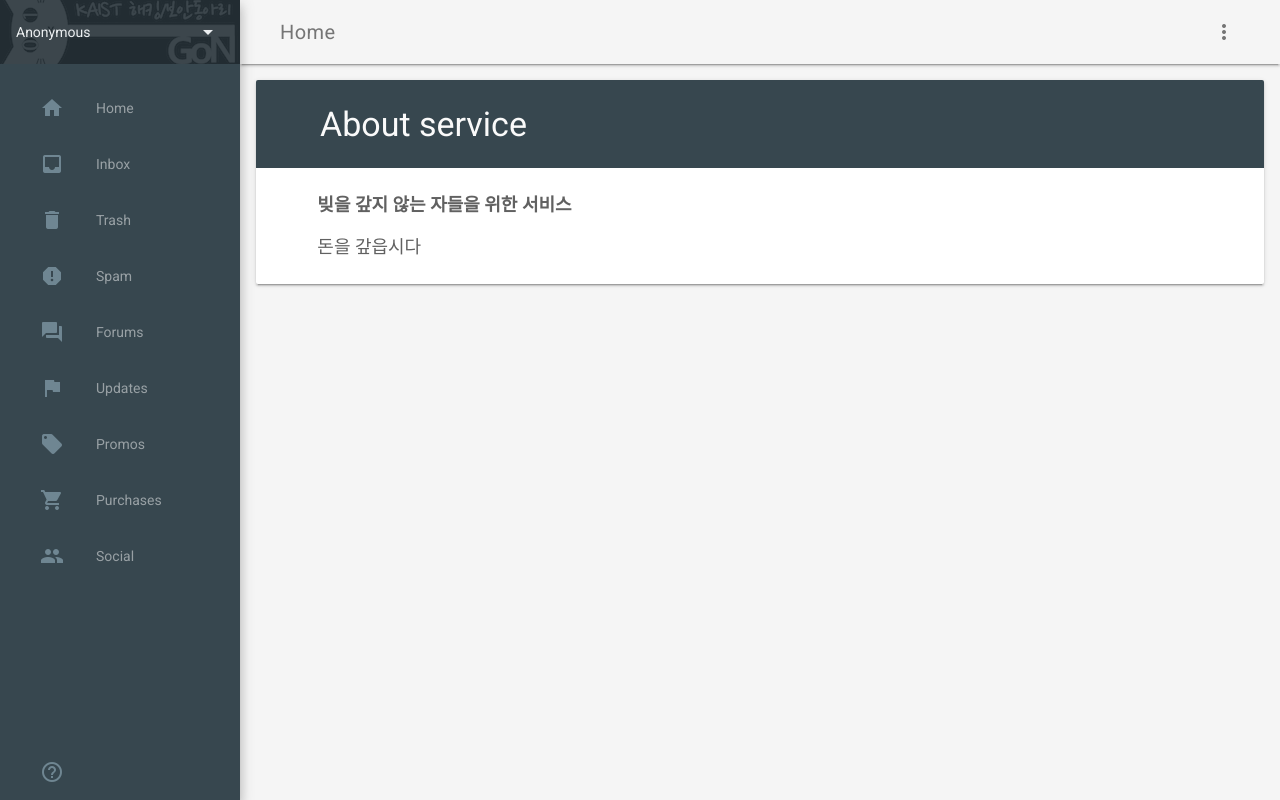
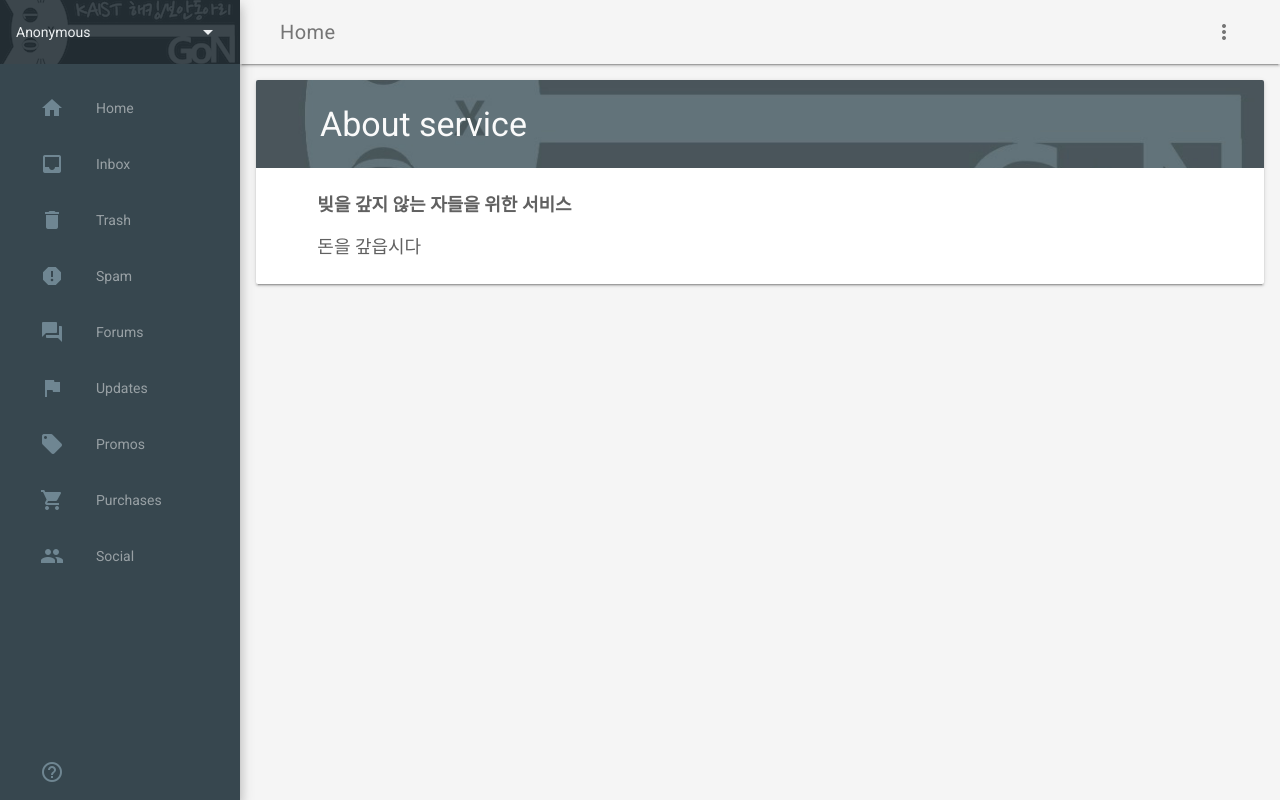
Before and after one commit to piixeltree/gon-money, a Flask app: page /about in a window 1280 px wide. Run offline with Flask 2, Linux system fonts and the light colour scheme.

Commit message:
Add background image to about card header

```diff
--- a/static/css/styles.css
+++ b/static/css/styles.css
@@ -88,6 +88,7 @@ html, body {
   position: absolute;
   z-index: -1;
   height: inherit;
+  width: inherit;
 }
 
 .demo-avatar-dropdown {
@@ -270,9 +271,12 @@ _:-ms-input-placeholder, :root .demo-graph {
   align-items: center;
 }
 
-.demo-card-header {
+.about-card-header {
   padding: 0px 64px;
-  background: #37474F;
+  background: url('../images/logo_big_low_opacity.jpg');
+  background-position: 50% 50%;
+  background-size: cover;
+  background-repeat: no-repeat;
 }
 
 .mdl-card .mdl-card__supporting-text {
--- a/templates/about.html.j2
+++ b/templates/about.html.j2
@@ -9,7 +9,7 @@
   <main class="mdl-layout__content mdl-color--grey-100">
     <div class="mdl-grid demo-conten">
       <div class="mdl-card mdl-shadow--2dp mdl-cell mdl-cell--12-col">
-        <div class="mdl-card__media mdl-color-text--grey-50 demo-card-header">
+        <div class="mdl-card__media mdl-color-text--grey-50 about-card-header">
           <h3>About service</h3>
         </div>
         <div class="mdl-color-text--grey-700 mdl-card__supporting-text">
```
Also changed, not shown: static/images/logo_big_low_opacity.jpg (added).
